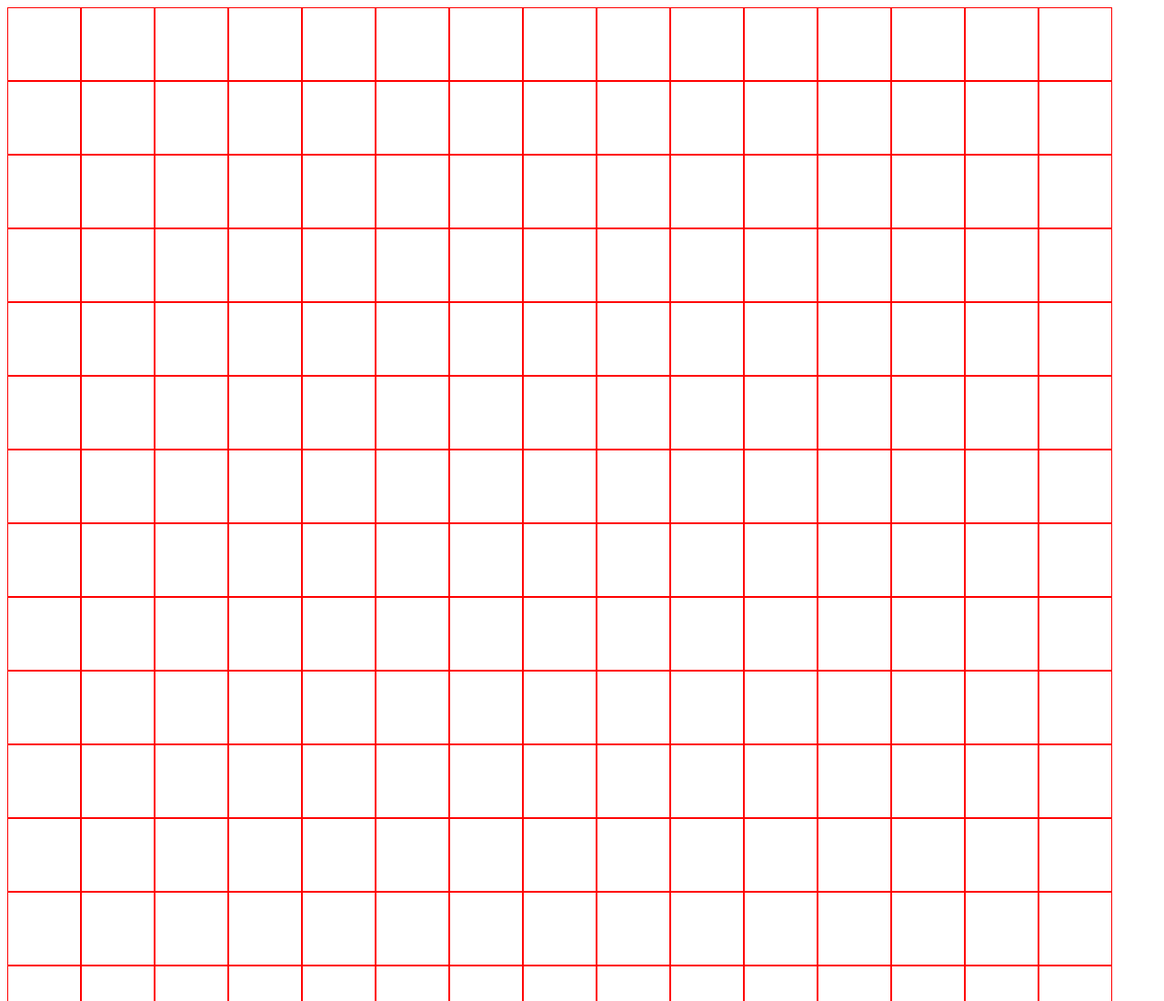
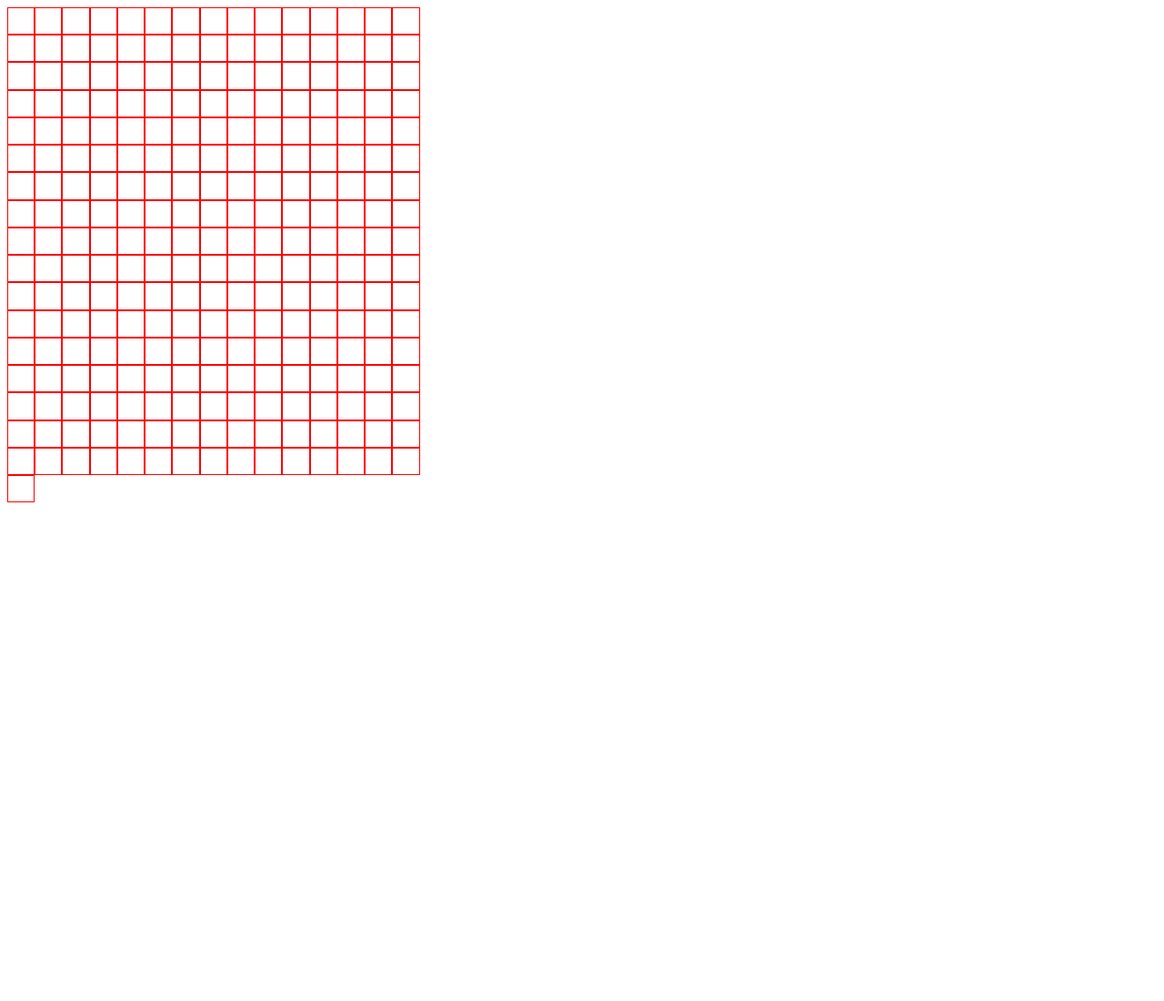
Before and after one commit to mahjeehung/Etch-a-Sketch, a plain HTML site: page index.html in a window 1280 px wide. Shown: the top 1100 px of the page at 91% size. After the commit the page ends 800 px from the top, so only its background shows below. Drawn offline with Linux system fonts and the light colour scheme.

Commit message:
Grid width height

```diff
--- a/js.js
+++ b/js.js
@@ -1,24 +1,29 @@
-const container = document.getElementsByClassName("container")
+const container = document.getElementsByClassName("container");
 
+(function resetGrid(x){
+  let grid = x;
 
-// document.addEventListener('DOMContentLoaded',function (e){
-    for (let i = 0; i < 255; i++) {
+  for (let i = 0; i < grid**2; i++) {
     const div = document.createElement('div')
     div.className = 'div'
-    document.getElementsByClassName('container')[0].appendChild(div)
+    div.style.width=`${(480/(grid+1))}px`;
+    div.style.height=`${(480/(grid+1))}px`;
+    document.getElementsByClassName('container')[0].appendChild(div)}
 
     let DIV = Array.from(document.getElementsByClassName("div"));
-function divMouseEnter(e){
+
+  function divMouseEnter(e){
     e.target.style.backgroundColor="blue";
   }
-function divMouseLeave(e){
-    e.target.style.backgroundColor="white";
+  function divMouseLeave(e){
+    e.target.style.backgroundColor="yellow";
   }
 
-for (var k = 0; k < DIV.length; k++) {
+  let donald = Math.floor((window.innerWidth-50)/grid);
+  for (var k = 0; k < DIV.length; k++) {
     DIV[k].addEventListener('mouseenter', divMouseEnter);
     DIV[k].addEventListener('mouseleave', divMouseLeave);
-
+    // DIV[k].style.minHeight=`${donald}px`;
+    // DIV[k].style.minWidth=`${donald}px`;
 }
-    }
-// })
+})(16);
--- a/style.css
+++ b/style.css
@@ -1,11 +1,10 @@
 .container {
     display: flex;
     flex-wrap: wrap;
-    width: 100vmax;
+    width: 480px;
+    height: 480px;
 }
 
 .div {
-    width: 79px;
-    height: 79px;
     border: 1px solid red;
 }
```
